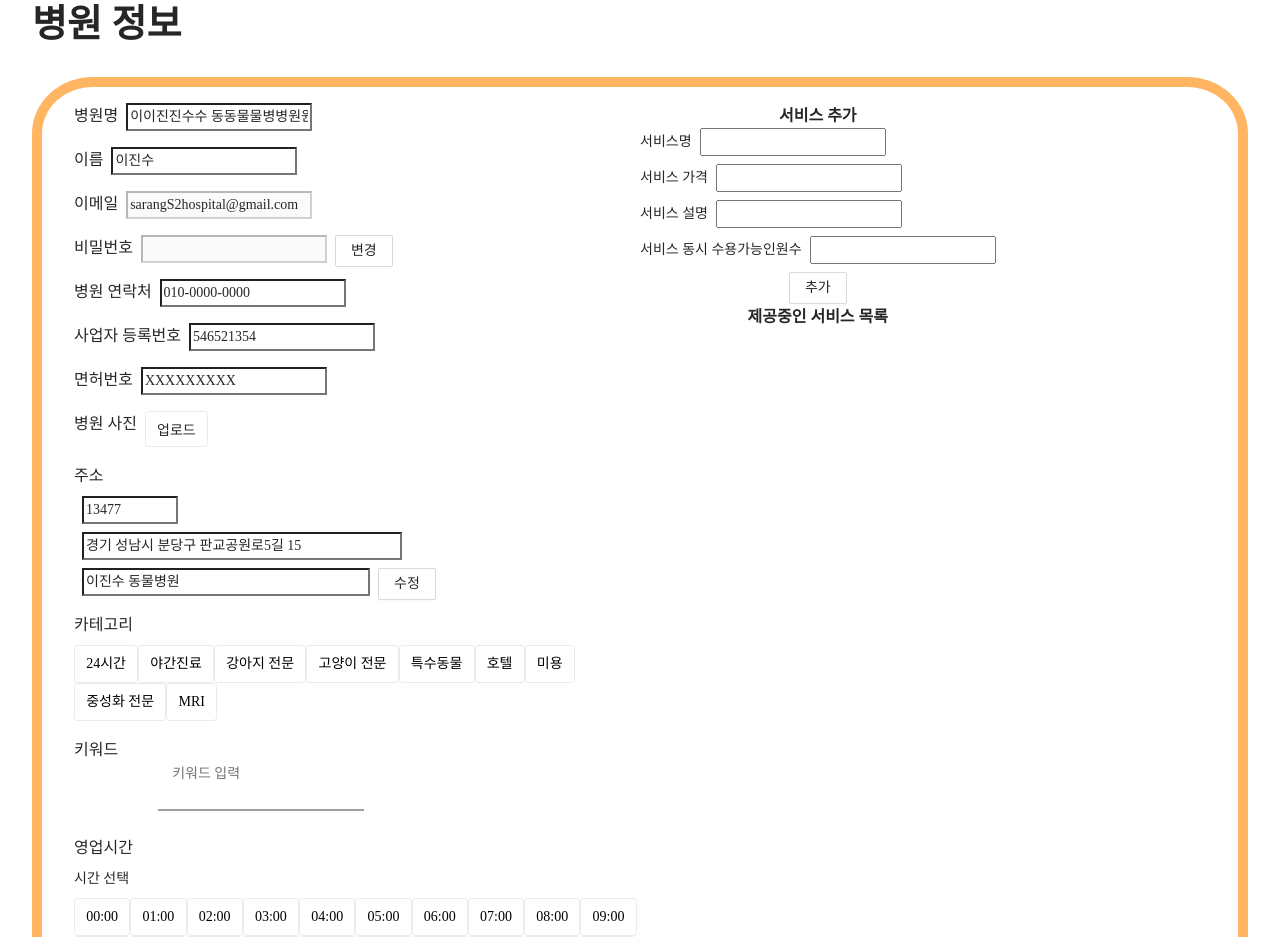
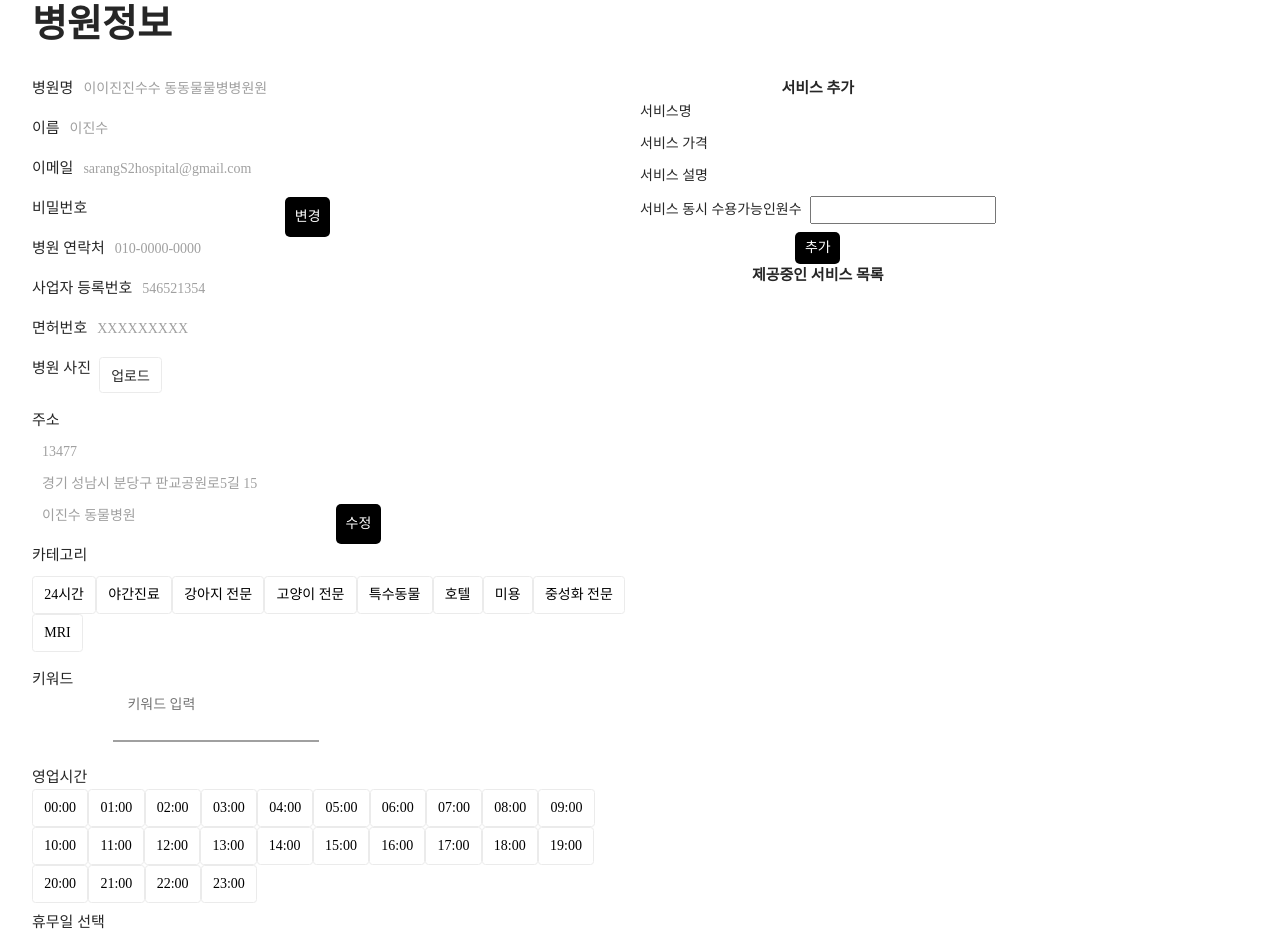
Before and after one commit to ejaman/Animal-Hospital, a React (Create React App) app in the folder client/: page /hospital-info in a window 1280 px wide. Shown: the part 120-1057 px from the top of the page. Built offline with nearby package versions, Linux system fonts and the light colour scheme.

Commit message:
[#225]style:버튼, 라벨, 회원탈퇴

```diff
--- a/client/src/pages/hospital-info/HospitalInfo.tsx
+++ b/client/src/pages/hospital-info/HospitalInfo.tsx
@@ -6,7 +6,7 @@ import { HospitalInfoType, HospitalServiceInfoType, Data } from "./Interface";
 import "antd/dist/antd.min.css";
 import { Button, Form, Typography, Row, Col} from "antd";
 import { theme } from '../../styles/Colors';
-import { SubTitle,
+import {
   UploadFileLabel,
   UploadFileInput,
   CategoryLabel,
@@ -15,11 +15,19 @@ import { SubTitle,
   KeywordInput
 } from "./Style";
 import { ModalStyle } from "../../components/ModalStyle";
+import {
+  Title,
+  MainContainer,
+  Container,
+  InputLabel,
+  InfoInput,
+  InfoBtn,
+  DeactivateContainer,
+  DeactiveBtn
+} from "../../components/InfoForm"
 import axios from "axios";
 import { useRecoilState } from "recoil";
 import { hospitalLoginState } from "../../state/HospitalState";
-
-const { Title } = Typography;
 
 export default function HospitalInfo() {
   const [info, setInfo] = useRecoilState(hospitalLoginState);
@@ -86,8 +94,6 @@ export default function HospitalInfo() {
   const [serviceList, setServiceList] = useState<any[]>([]);
   const [keyword, setKeyword] = useState<string[]|undefined>([]);
   const [newKeyword, setNewKeyword] = useState('');
-  const [day, setDay] = useState<string[]|undefined>([]);
-  const [time, setTime] = useState<string[]|undefined>([]);
   const [isChecked, setIsChecked] = useState<boolean>(false);
 
   /* address modal */
@@ -374,25 +380,26 @@ export default function HospitalInfo() {
   return (
     <div style={{ margin: "0 2rem 2rem 2rem" }}>
       <div className="ant-typography">
-        <Title>병원 정보</Title>
+        <Title>병원정보</Title>
       </div>
       <div
-        style={{
-          borderStyle: "solid",
-          borderColor: `${theme.palette.orange}`,
-          borderWidth: "10px",
-          borderRadius: "5%",
-          padding: "1rem 2rem 1rem 2rem"
-        }}
+        // style={{
+        //   borderStyle: "solid",
+        //   borderColor: `${theme.palette.orange}`,
+        //   borderWidth: "10px",
+        //   borderRadius: "5%",
+        //   padding: "1rem 2rem 1rem 2rem"
+        // }}
       >
         <Row>
           <Col span={12}>
             <Form name="hospitalInfoForm">
               <Row>
-                <SubTitle>병원명</SubTitle>
-                <input
+                <InputLabel>병원명</InputLabel>
+                <InfoInput
                   name="name"
                   style={{
+                    width: "12rem",
                     marginBottom: "1rem",
                     marginLeft: "0.5rem"
                   }}
@@ -402,8 +409,8 @@ export default function HospitalInfo() {
                 />
               </Row>
               <Row>
-                <SubTitle>이름</SubTitle>
-                <input
+                <InputLabel>이름</InputLabel>
+                <InfoInput
                   name="director"
                   style={{ marginBottom: "1rem", marginLeft: "0.5rem" }}
                   type="text"
@@ -412,10 +419,11 @@ export default function HospitalInfo() {
                 />
               </Row>
               <Row>
-                <SubTitle>이메일</SubTitle>
-                <input
+                <InputLabel>이메일</InputLabel>
+                <InfoInput
                   name="email"
                   style={{
+                    width: "12rem",
                     marginBottom: "1rem",
                     marginLeft: "0.5rem"
                   }}
@@ -426,10 +434,10 @@ export default function HospitalInfo() {
                 />
               </Row>
               <Row>
-                <SubTitle>비밀번호</SubTitle>
+                <InputLabel>비밀번호</InputLabel>
                 {/* <input ref={newPwRef} placeholder="새 비밀번호" />
                 <input ref={currentPwRef} placeholder="현재 비밀번호" /> */}
-                <input
+                <InfoInput
                   name="password"
                   style={{ marginBottom: "1rem", marginLeft: "0.5rem" }}
                   type="password"
@@ -437,14 +445,14 @@ export default function HospitalInfo() {
                   defaultValue=""
                   disabled
                 />
-                <Button
+                <InfoBtn
                   style={{ marginLeft: "0.5rem" }}
                   onClick={buttonHandler}
-                >변경</Button>
+                >변경</InfoBtn>
               </Row>
               <Row>
-                <SubTitle>병원 연락처</SubTitle>
-                <input
+                <InputLabel>병원 연락처</InputLabel>
+                <InfoInput
                   name="phoneNumber"
                   style={{ marginBottom: "1rem", marginLeft: "0.5rem" }}
                   type="text"
@@ -453,8 +461,8 @@ export default function HospitalInfo() {
                 />
               </Row>
               <Row>
-                <SubTitle>사업자 등록번호</SubTitle>
-                <input
+                <InputLabel>사업자 등록번호</InputLabel>
+                <InfoInput
                   name="businessNumber"
                   style={{ marginBottom: "1rem", marginLeft: "0.5rem" }}
                   type="text"
@@ -463,8 +471,8 @@ export default function HospitalInfo() {
                 />
               </Row>
               <Row>
-                <SubTitle>면허번호</SubTitle>
-                <input
+                <InputLabel>면허번호</InputLabel>
+                <InfoInput
                   name="licenseNumber"
                   style={{ marginBottom: "1rem", marginLeft: "0.5rem" }}
                   type="text"
@@ -473,7 +481,7 @@ export default function HospitalInfo() {
                 />
               </Row>
               <Row>
-                <SubTitle>병원 사진</SubTitle>
+                <InputLabel>병원 사진</InputLabel>
                 <div style={{ marginBottom: "0.5rem" }} />
                 <div style={{ marginLeft: "0.5rem", marginBottom: "0.5rem" }}>
                   <UploadFileLabel htmlFor="uploadFile">업로드</UploadFileLabel>
@@ -495,10 +503,10 @@ export default function HospitalInfo() {
               <Row>
                 <Col>
                   <Row>
-                    <SubTitle style={{ marginBottom: "0.5rem" }}>주소</SubTitle>
+                    <InputLabel style={{ marginBottom: "0.5rem" }}>주소</InputLabel>
                   </Row>
                   <Row>
-                    <input
+                    <InfoInput
                       name="postalCode"
                       style={{
                         marginBottom: "0.5rem",
@@ -511,7 +519,7 @@ export default function HospitalInfo() {
                     />
                   </Row>
                   <Row>
-                    <input
+                    <InfoInput
                       name="address1"
                       style={{
                         marginBottom: "0.5rem",
@@ -524,7 +532,7 @@ export default function HospitalInfo() {
                     />
                   </Row>
                   <Row>
-                    <input
+                    <InfoInput
                       name="address2"
                       style={{
                         marginBottom: "1rem",
@@ -535,10 +543,10 @@ export default function HospitalInfo() {
                       defaultValue={hospitalInfo?.address?.address2}
                       onChange={onChangeAddress}
                     />
-                    <Button
+                    <InfoBtn
                     style={{ marginLeft: "0.5rem" }}
                     onClick={onOpenClick}
-                  >수정</Button>
+                  >수정</InfoBtn>
                   </Row>
                 </Col>
                 <Modal isOpen={isOpen} ariaHideApp={false} style={ModalStyle}>
@@ -546,7 +554,7 @@ export default function HospitalInfo() {
                 </Modal>
               </Row>
               <Row>
-                <SubTitle style={{ marginBottom: "0.5rem" }}>카테고리</SubTitle>
+                <InputLabel style={{ marginBottom: "0.5rem" }}>카테고리</InputLabel>
               </Row>
               <Row>
                 {CATEGORY_LIST.map((category) => (
@@ -555,7 +563,7 @@ export default function HospitalInfo() {
                       htmlFor={category}
                       key={category+"L"}
                     >
-                      <input type="checkbox"
+                      <InfoInput type="checkbox"
                         id={category}
                         key={category}
                         onChange={e => checkCategoryHandler(e)}
@@ -568,7 +576,7 @@ export default function HospitalInfo() {
                 ))}
               </Row>
               <Row>
-                <SubTitle style={{ marginTop: "1rem" }}>키워드</SubTitle>
+                <InputLabel style={{ marginTop: "1rem" }}>키워드</InputLabel>
                 <span
                   style={{
                     marginLeft: "1rem",
@@ -585,7 +593,7 @@ export default function HospitalInfo() {
                       <span key={index}></span>
                     )
                   })} */}
-                  <input
+                  <InfoInput
                     name="keyword"
                     className="HashInput"
                     type="text"
@@ -596,8 +604,7 @@ export default function HospitalInfo() {
               </Row>
               <Row>
                 <Col>
-                  <SubTitle>영업시간</SubTitle>
-                  <Row style={{ marginTop: "0.5rem", marginBottom: "0.5rem" }}>시간 선택</Row>
+                  <InputLabel>영업시간</InputLabel>
                   <Row>
                     {TIME_LIST.map((time) => (
                       <TimeLabel
@@ -614,7 +621,9 @@ export default function HospitalInfo() {
                       </TimeLabel>
                     ))}
                   </Row>
-                  <Row style={{ marginTop: "0.5rem", marginBottom: "0.5rem" }}>휴무일 선택</Row>
+                  <Row style={{ marginTop: "0.5rem", marginBottom: "0.5rem" }}>
+                    <InputLabel>휴무일 선택</InputLabel>
+                    </Row>
                   <Row>
                     {DAY_LIST.map((day) => (
                       <DayLabel
@@ -659,8 +668,8 @@ export default function HospitalInfo() {
                     })} */}
                   </Row>
                   <Row style={{ marginTop: "1rem" }}>
-                    <SubTitle>시간당 예약가능 고객 수</SubTitle>
-                    <input
+                    <InputLabel>시간당 예약가능 고객 수</InputLabel>
+                    <InfoInput
                       name="hospitalCapacity"
                       style={{ marginBottom: "1rem", marginLeft: "0.5rem" }}
                       type="text"
@@ -680,17 +689,17 @@ export default function HospitalInfo() {
           <Col>
             <Form>
               <Row>
-                <SubTitle
+                <InputLabel
                   style={{
                     margin: "auto",
                     fontWeight: "bold"
                   }}
-                >서비스 추가</SubTitle>
+                >서비스 추가</InputLabel>
               </Row>
               <Row>
                 <div>
                   <label>서비스명</label>
-                  <input
+                  <InfoInput
                     name="serviceName"
                     onChange={onChange}
                     style={{
@@ -703,7 +712,7 @@ export default function HospitalInfo() {
               <Row>
                 <div>
                   <label>서비스 가격</label>
-                  <input
+                  <InfoInput
                     name="servicePrice"
                     onChange={onChange}
                     style={{
@@ -716,7 +725,7 @@ export default function HospitalInfo() {
               <Row>
                 <div>
                   <label>서비스 설명</label>
-                  <input
+                  <InfoInput
                     name="serviceDesc"
                     onChange={onChange}
                     style={{
@@ -740,23 +749,23 @@ export default function HospitalInfo() {
                 </div>
               </Row>
               <Row>
-              <Button
+              <InfoBtn
                 style={{
                   marginLeft: "0.5rem",
                   marginBottom: "1.5rem",
                   margin: "auto"
                 }}
                 onClick={onServiceSubmit}
-              >추가</Button>
+              >추가</InfoBtn>
               </Row>
               <Row>
-                <SubTitle
+                <InputLabel
                   style={{
                     marginBottom: "1rem",
                     margin: "auto",
                     fontWeight: "bold"
                   }}
-                >제공중인 서비스 목록</SubTitle>
+                >제공중인 서비스 목록</InputLabel>
               </Row>
               <Row>
                 <Col>
@@ -795,12 +804,10 @@ export default function HospitalInfo() {
           </Col>
         </Row>
       </div>
-      <Row>
-          <Button
-            style={{ marginTop: "1rem", marginLeft: "1rem" }}
-            onClick={withdrawButtonHandler}
-          >탈퇴</Button>
-      </Row>
+      <DeactivateContainer>
+        <p>Animal Hospital에서 탈퇴하고 싶으신가요?</p>
+        <DeactiveBtn onClick={withdrawButtonHandler}>탈퇴하기</DeactiveBtn>
+      </DeactivateContainer>
     </div>
   );
 }
```
